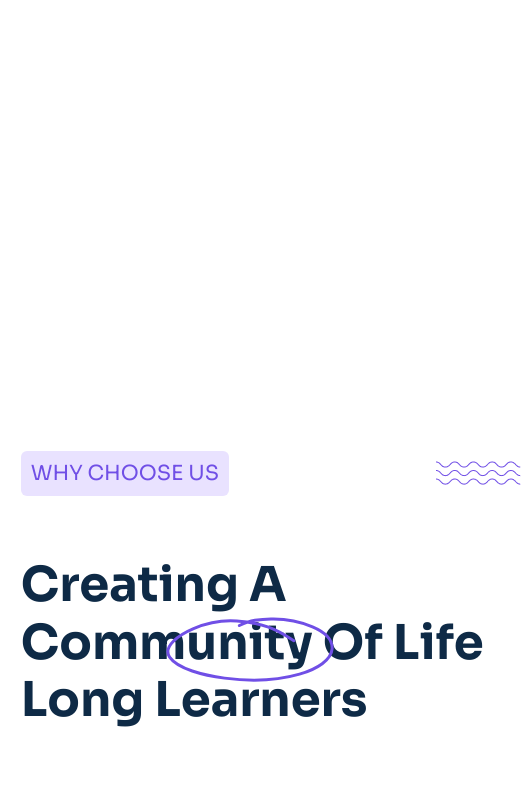
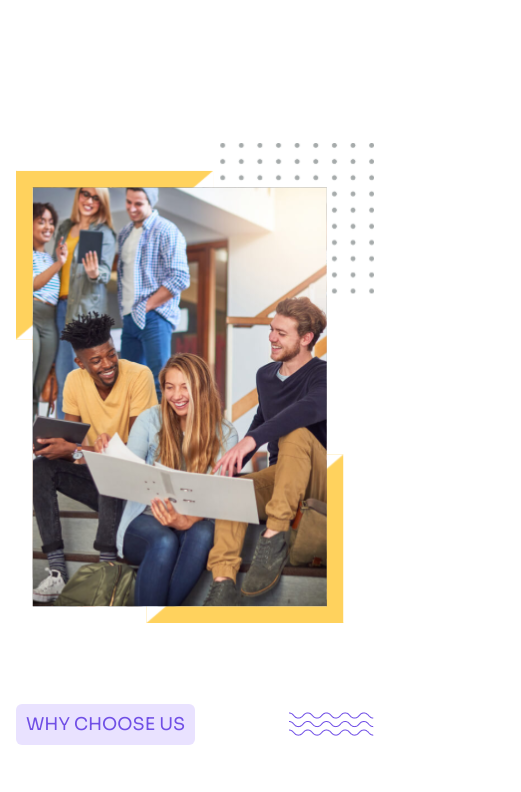
Before and after one commit to Siddami/WTFReactDec, a React (Vite) app: page / in a window 390 px wide. Shown: the part 9880-10672 px from the top of the page, 521 px wide, since content can reach past the window. Built offline with nearby package versions, Linux system fonts and the light colour scheme.

Commit message:
style: worked on responsiveness

```diff
--- a/src/components/Why/Why.css
+++ b/src/components/Why/Why.css
@@ -1,21 +1,20 @@
-.Why{
+.Why {
   display: flex;
-    justify-content: space-between;
+  align-items: center;
+  gap: clamp(2rem, 6vw, 4rem);
   max-width: 1300px;
-    margin: auto;
-    margin-block: 15em;
-    padding: 1em;
-    gap: 4em;
-    font-size: 1.3rem;
-    line-height: 1.2;
+  margin-inline: auto;
+  margin-block: clamp(6rem, 15vw, 15rem);
+  padding: clamp(1rem, 4vw, 2rem);
+  flex-wrap: wrap;
 }
 
-.Why--info{
+.Why--info {
   display: flex;
   flex-direction: column;
-    padding-block: 5.5em;
+  padding-block: clamp(2rem, 6vw, 5.5rem);
   max-width: 600px;
-    margin: auto;
+  width: 100%;
 }
 
 .why--info-heading{
@@ -24,15 +23,17 @@
     align-items: center;
 }
 
-.Why--info h2{
+.Why--info h2 {
   position: relative;
-    font-size: 3rem;
-    width: 500px;
+  max-width: 32ch;
+  font-size: clamp(2rem, 4vw, 3rem);
+  line-height: 1.2;
 }
 
-.why-highlight{
-    top: 35%;
-    right: 35%;
+.why-highlight {
+  position: absolute;
+  top: 40%;
+  right: 30%;
 }
 
 .Why--info .text{
@@ -41,11 +42,14 @@
     margin-bottom: 1.5em;
 }
 
-.why--cards{
+.why--cards {
   display: grid;
-   grid-template-columns: repeat(2, 1fr);
+  grid-template-columns: repeat(
+    auto-fit,
+    minmax(240px, 1fr)
+  );
+  gap: 1rem;
   width: 100%;
-   gap: 1em;
 }
 
 .why--card{
@@ -65,3 +69,31 @@
     color: var(--gray);
     line-height: 1.5;
 }
+
+.Why--image {
+  width: 100%;
+  max-width: 600px;
+  height: auto;
+}
+
+@media (max-width: 900px) {
+  .Why {
+    flex-direction: column;
+  }
+
+    .Why--image {
+    order: -1;
+  }
+}
+
+@media (max-width: 768px) {
+  .why-highlight {
+    display: none;
+  }
+}
+
+@media (max-width: 480px) {
+  .Why {
+    font-size: 1.1rem;
+  }
+}
```
Lines whose indentation alone changed are shown as unchanged.
